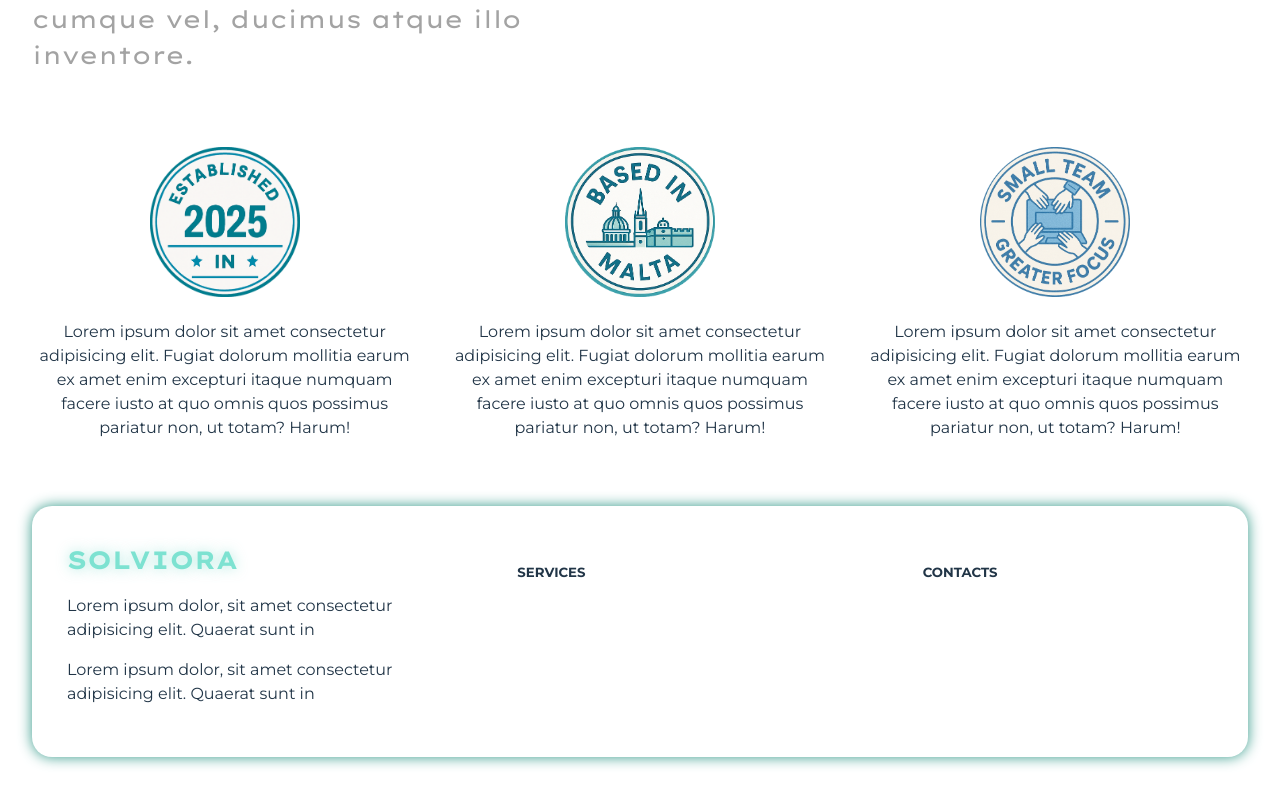
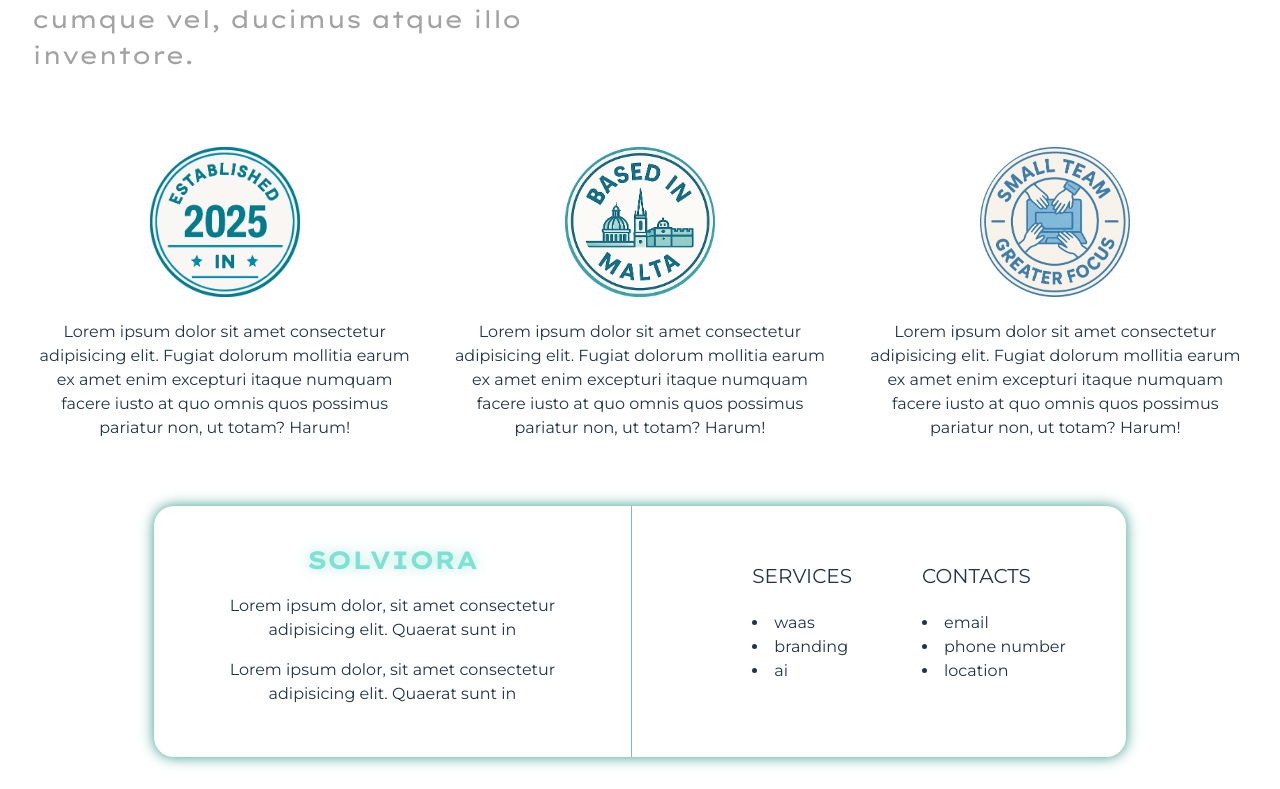
Before and after one commit to aleksa13122/solviora-site, a React (Vite) app: page / in a window 1280 px wide. Shown: the part 4299-5088 px from the top of the page. Built offline with nearby package versions, Linux system fonts and the light colour scheme; a web font is replaced by a local one.

Commit message:
Skelleton done

```diff
--- a/src/components/Contact.css
+++ b/src/components/Contact.css
@@ -1,13 +1,26 @@
 .contacts {
   margin-top: 50px;
+  width: 80%;
+  justify-self: center;
   border-radius: 20px;
   box-shadow: 0 0 14px #339989ff; /* glow na borderu */
   display: grid;
-  grid-template-columns: repeat(3, 1fr);
+  grid-template-columns: 1fr 0.5fr 0.5fr;
+}
+.contacts-column.first {
+  border-right: 1px solid rgba(50, 150, 135, 0.625);
 }
 .contacts-column {
   padding: 35px;
+}
+
+.contacts-column-second {
   text-align: start;
+  padding: 35px;
+}
+.services {
+  margin-left: 40px;
+  padding-left: 80px;
 }
 .contacts-header {
   font-family: "Lexend Giga", sans-serif;
@@ -16,6 +29,6 @@
   font-size: 25px;
   text-shadow: 0 0 13px rgba(133, 221, 206, 0.681);
 }
-.contacts-column.second {
-  padding-left: 80px;
+.contacts-header-small {
+  font-size: 20px;
 }
--- a/src/components/Contact.jsx
+++ b/src/components/Contact.jsx
@@ -1,9 +1,10 @@
 import "./Contact.css";
+import logo from "../assets/Logosolviora.png";
 
 export default function Contact() {
   return (
     <div className="contacts">
-      <div className="contacts-column">
+      <div className="contacts-column first">
         <div className="contacts-header">SOLVIORA</div>
         <p>
           Lorem ipsum dolor, sit amet consectetur adipisicing elit. Quaerat sunt
@@ -14,11 +15,18 @@ export default function Contact() {
           in
         </p>
       </div>
-      <div className="contacts-column second">
-        <h5>SERVICES</h5>
+
+      <div className="contacts-column-second services">
+        <p className="contacts-header-small">SERVICES</p>
+        <li>waas</li>
+        <li>branding</li>
+        <li>ai</li>
       </div>
-      <div className="contacts-column second">
-        <h5>CONTACTS</h5>
+      <div className="contacts-column-second">
+        <p className="contacts-header-small">CONTACTS</p>
+        <li>email</li>
+        <li>phone number</li>
+        <li>location</li>
       </div>
     </div>
   );
```
